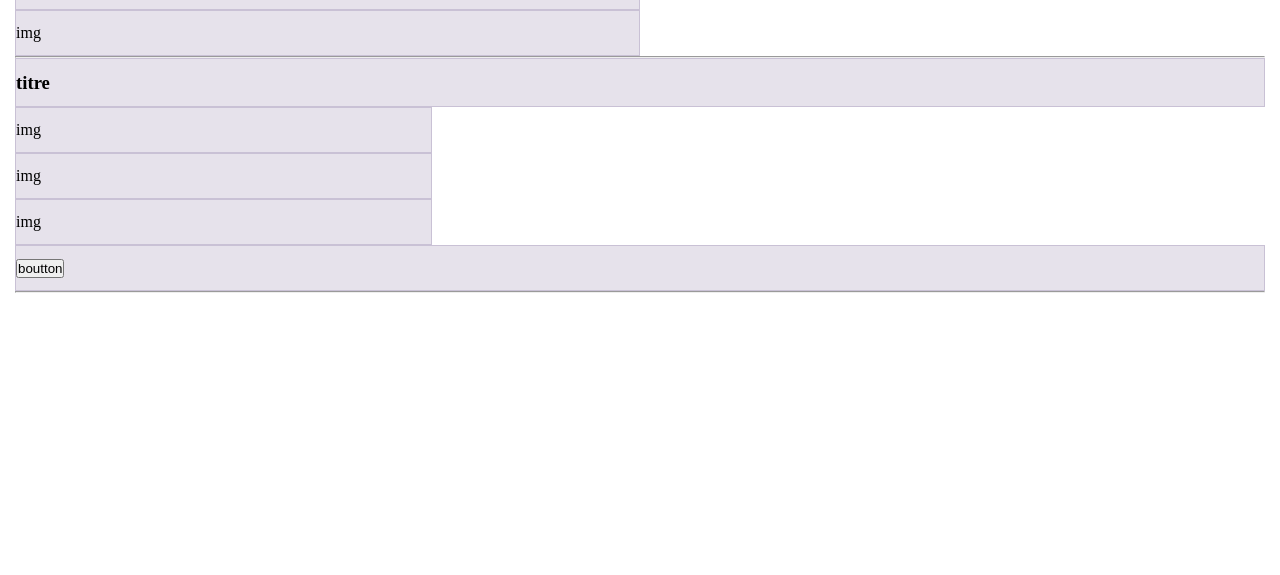
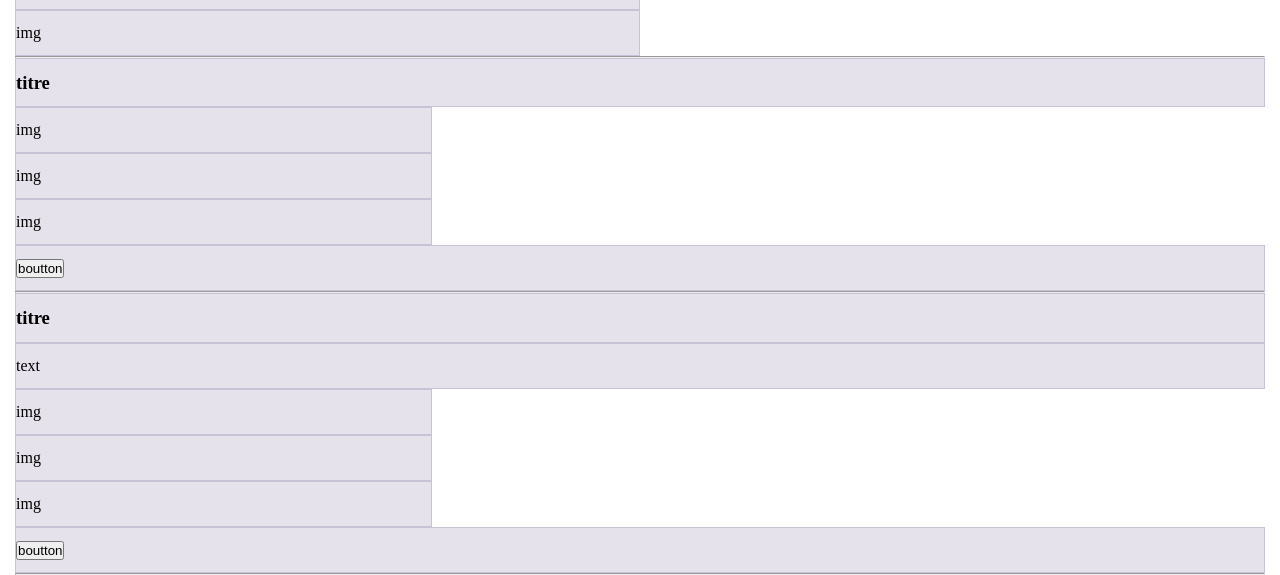
Before and after one commit to rebeccaschuell/03-leamo, a website built with Parcel: page src/index.html in a window 1280 px wide. Shown: the part 581-1156 px from the top of the page. Before the commit the page ends 874 px from the top, so only its background shows below. Built offline with nearby package versions, Linux system fonts and the light colour scheme.

Commit message:
création du bootstrap pour la section nos cocktails

```diff
--- a/src/index.html
+++ b/src/index.html
@@ -44,6 +44,17 @@
         </div>
       </div>
       <hr />
+      <div class="l-container">
+        <div class="l-row">
+          <div class="col-12"><h3>titre</h3></div>
+          <div class="col-12"><p>text</p></div>
+          <div class="col-12 col-lg-4">img</div>
+          <div class="col-12 col-lg-4">img</div>
+          <div class="col-12 col-lg-4">img</div>
+          <div class="col-12"><button>boutton</button></div>
+        </div>
+      </div>
+      <hr />
     </main>
     <script src="js/main.js" type="module"></script>
   </body>
```
